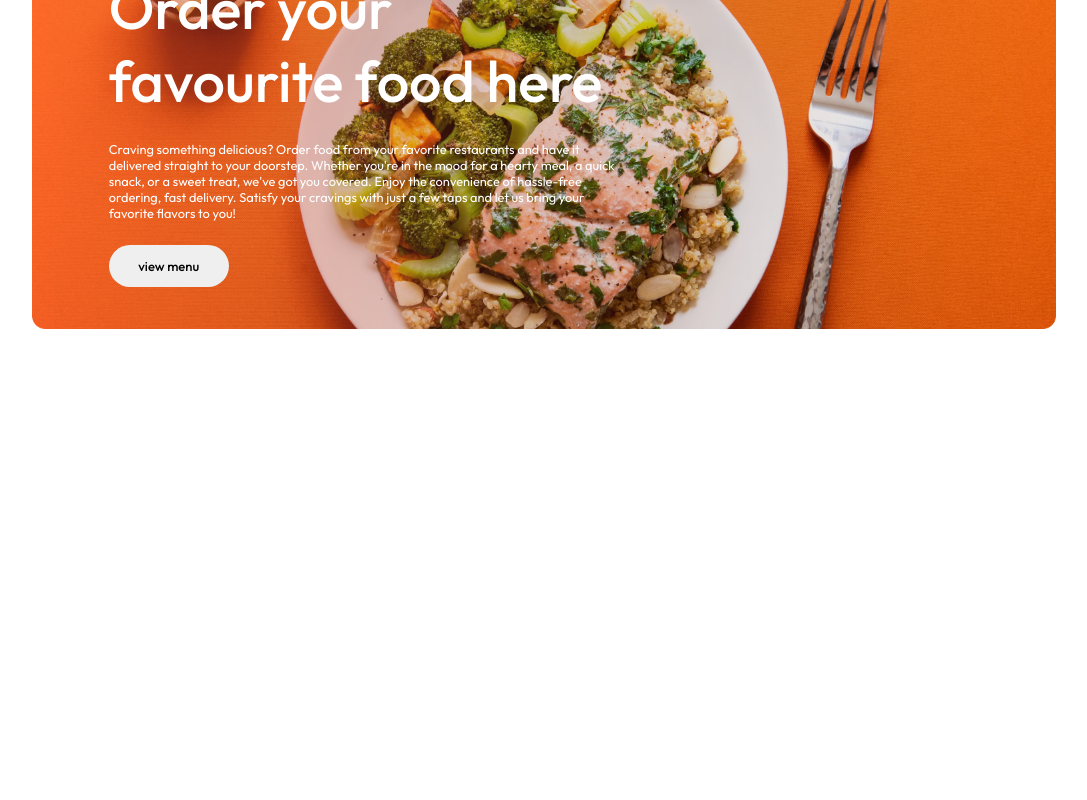
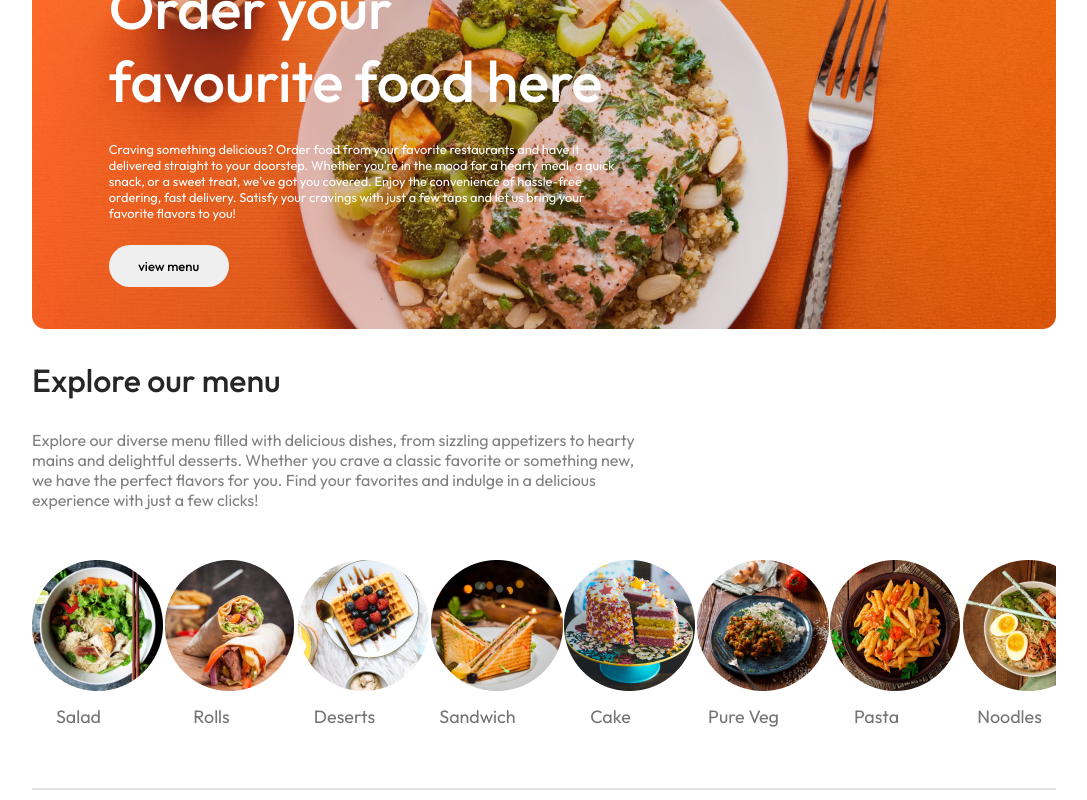
Before and after one commit to vivekkannamreddi/FullstackFoodDeliveryApp, a React (Vite) app in the folder frontend/: page / in a window 1280 px wide. Shown: the part 215-1015 px from the top of the page, without its empty margins (96-1183 px from the left). Before the commit the page ends 800 px from the top, so only its background shows below. Built offline with nearby package versions, Linux system fonts and the light colour scheme.

Commit message:
updated the clicking functionality

```diff
--- /dev/null
+++ b/frontend/src/components/Exploremenu/Exploremenu.css
@@ -0,0 +1,50 @@
+.exploremenu{
+    flex-direction: column;
+    display: flex;
+    gap: 30px;
+}
+.exploremenu h1{
+    font-weight: 500;
+    color: #262626;
+}
+.explore-menu-text{
+    max-width: 60%;
+    color: #808080;
+}
+.explore-menu-list{
+    display: flex;
+    justify-content: center;
+    align-items: center;
+    text-align: center;
+    gap: 40px;
+    margin: 20px 0;
+    overflow-x: scroll;
+}
+.explore-menu-list::-webkit-scrollbar{
+    display: none;
+}
+.explore-menu-list-item{
+    min-width: 80px;
+    width: 7.5vw;
+    cursor: pointer;
+    border-radius: 50%;
+    transition: 0.2s;
+}
+.explore-menu-list-item p{
+    margin-top: 10px;
+    color: #747474;
+    font-size: max(1.4vw,16px);
+    cursor: pointer;
+}
+.exploremenu hr{
+    margin: 10px 0;
+    background-color: #e2e2e2;
+    height: 2px;
+    border: none;
+}
+.explore-menu-list-item .active{
+    border: 2px solid tomato;
+    padding: 2px;
+    border-radius: 50%;
+    transition: 0.1s;
+}
--- /dev/null
+++ b/frontend/src/components/Exploremenu/Exploremenu.jsx
@@ -0,0 +1,27 @@
+import React from 'react'
+import './Exploremenu.css'
+import { menu_list } from '../../assets/frontend_assets/assets'
+
+const Exploremenu = ({category,setCategory}) => {
+  return (
+    <div className='exploremenu' id="exploremenu">
+        <h1>Explore our menu</h1>
+        <p className='explore-menu-text'>Explore our diverse menu filled with delicious dishes, from sizzling appetizers to hearty mains and delightful desserts. Whether you crave a classic favorite or something new, we have the perfect flavors for you. Find your favorites and indulge in a delicious experience with just a few clicks!</p>
+        <div className="explore-menu-list">
+            {menu_list.map((item,index)=>{
+                return(
+                    <div onClick={()=>{setCategory(prev=>(prev===item.menu_name?"All":item.menu_name))}} key={index} className='explore-menu-list-item'>
+                        <img className={category===item.menu_name?"active":""} src={item.menu_image} alt="" />
+                        <p>{item.menu_name}</p>
+                    </div>
+                )
+                })
+            }
+        </div>
+        <hr/>
+    </div>
+
+  )
+}
+
+export default Exploremenu
--- a/frontend/src/pages/home/Home.jsx
+++ b/frontend/src/pages/home/Home.jsx
@@ -1,10 +1,13 @@
-import React from 'react'
+import React, { useState } from 'react'
 import './Home.css'
 import Header from '../../components/Header/Header'
+import Exploremenu from '../../components/Exploremenu/Exploremenu'
 const Home = () => {
+    const [category,setCategory] = useState("All");
   return (
     <div>
         <Header/>
+        <Exploremenu category={category} setCategory={setCategory}/>
     </div>
   )
 }
```
Also changed, not shown: frontend/src/context/StoreContext.jsx (added), frontend/src/context/Storecontext.css (added).
